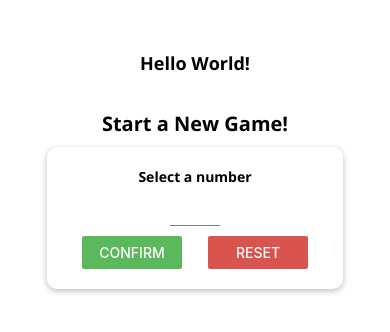
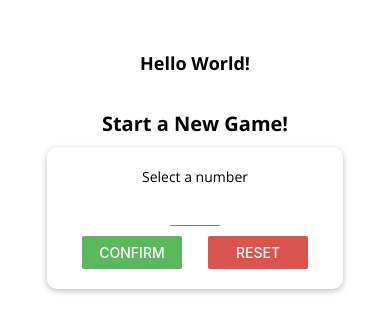
Before and after one commit to emrekas/react-native-guess-number, a React Native app: screen / in a window 390 px wide. Shown: the top 332 px of the page. Built offline with nearby package versions, Linux system fonts and the light colour scheme.

Commit message:
text componenti icin props style eklendi

```diff
--- a/components/BodyText.tsx
+++ b/components/BodyText.tsx
@@ -1,14 +1,16 @@
 import React from "react";
 import { StyleSheet, Text, View } from "react-native";
 
-const BodyText = (props: { children?: any }) => {
-  return <Text style={styles.body}>{props.children}</Text>;
+const BodyText = (props: { children?: any; style?: any }) => {
+  return (
+    <Text style={{ ...styles.body, ...props.style }}>{props.children}</Text>
+  );
 };
 
 export default BodyText;
 
 const styles = StyleSheet.create({
   body: {
-    fontFamily: "open-sans-bold",
+    fontFamily: "open-sans",
   },
 });
```
